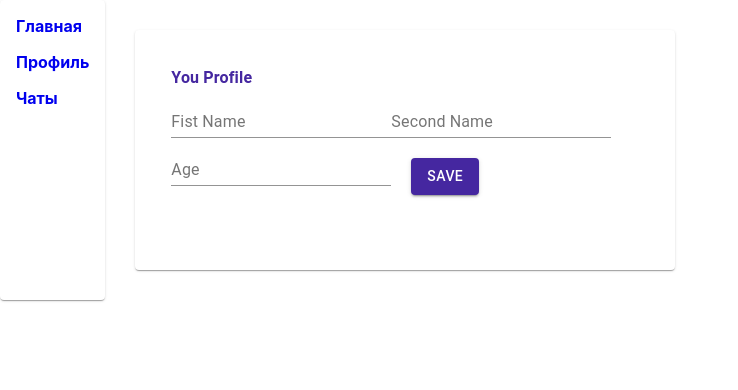
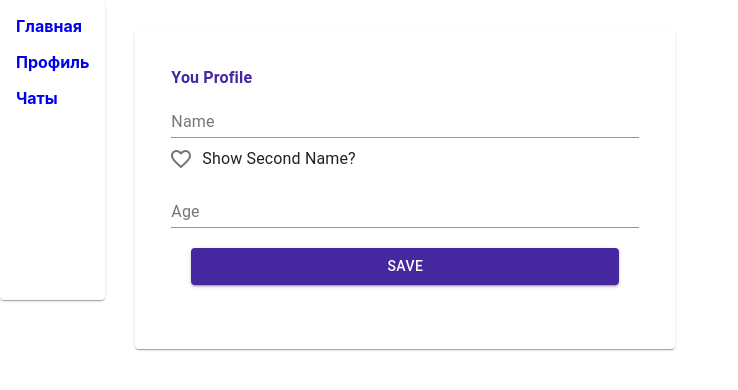
Before and after one commit to tes66/react2022, a React (Create React App) app: page /profile in a window 1280 px wide. Shown: the top 390 px of the page, without its empty margins (0-738 px from the left). Built offline with nearby package versions, Linux system fonts and the light colour scheme.

Commit message:
Lession_5_6

```diff
--- a/package.json
+++ b/package.json
@@ -4,13 +4,16 @@
   "private": true,
   "dependencies": {
     "@material-ui/core": "^4.12.3",
+    "@material-ui/icons": "^4.11.3",
     "@testing-library/jest-dom": "^5.14.1",
     "@testing-library/react": "^11.2.7",
     "@testing-library/user-event": "^12.8.3",
     "react": "^17.0.2",
     "react-dom": "^17.0.2",
+    "react-redux": "^8.0.4",
     "react-router-dom": "^5.3.4",
     "react-scripts": "4.0.3",
+    "redux": "^4.2.0",
     "web-vitals": "^1.1.2"
   },
   "scripts": {
--- a/src/components/Profile.js
+++ b/src/components/Profile.js
@@ -2,9 +2,16 @@ import '../App.css';
 import React from 'react';
 import { makeStyles } from '@material-ui/core/styles';
 import {TextField, Button} from "@material-ui/core";
+import FormControlLabel from '@material-ui/core/FormControlLabel';
+import Checkbox from '@material-ui/core/Checkbox';
+import Favorite from '@material-ui/icons/Favorite';
+import FavoriteBorder from '@material-ui/icons/FavoriteBorder';
 import Card from '@material-ui/core/Card';
 import CardContent from '@material-ui/core/CardContent';
 import Typography from '@material-ui/core/Typography';
+import { showNameAction } from './store/profile/actions';
+import { useSelector, useDispatch } from 'react-redux';
+
 
 
 const useStyles = makeStyles({
@@ -17,12 +24,25 @@ const useStyles = makeStyles({
   text: {
     fontSize: 12,
     textAlign: 'center'
+  },
+  form: {
+    display: 'flex',
+    flexDirection: 'column'
   }
-
 });
 
 function Profile (){
     const classes = useStyles();
+    const iSshowName = useSelector((state) => state.showName);
+    const dispatch = useDispatch()
+
+
+    const setShowName = () => {
+      dispatch(showNameAction)
+
+    };
+
+
 
     return (
 
@@ -32,9 +52,17 @@ function Profile (){
   You Profile
   </Typography>
 
-    <form >
-        <TextField id="outlined-basic" label="Fist Name" />
-        <TextField id="outlined-basic" label="Second Name" />
+    <form className={classes.form}>
+        <TextField id="outlined-basic" label= 'Name'/>
+        {iSshowName &&
+        <TextField id="outlined-basic" label="Second Name" name="checkedH"/>}
+        <FormControlLabel
+        control={<Checkbox icon={<FavoriteBorder />} checkedIcon={<Favorite />} name="checkedH"
+        onChange={setShowName}
+        />}
+        label="Show Second Name?"
+      />
+
         <TextField id="outlined-basic" label="Age" />
           <Button style={{margin: '20px'}} variant="contained" type="button" color="secondary">
             Save
--- /dev/null
+++ b/src/components/store/index.js
@@ -0,0 +1,6 @@
+import { createStore } from "redux";
+import { profileReducer } from "./profile/reducer";
+
+export const store = createStore(profileReducer,
+    window.__REDUX_DEVTOOLS_EXTENSION__ && window.__REDUX_DEVTOOLS_EXTENSION__()
+    );
--- /dev/null
+++ b/src/components/store/profile/actions.js
@@ -0,0 +1,5 @@
+export const SHOWNAME_ACTION = "PROFILE__SHOWNAME_ACTION";
+
+export const showNameAction = {
+  type: SHOWNAME_ACTION
+}
--- /dev/null
+++ b/src/components/store/profile/reducer.js
@@ -0,0 +1,19 @@
+import { SHOWNAME_ACTION } from "./actions"
+
+const initialState = {
+    showName: false,
+    name: 'Anonymous'
+}
+
+export const profileReducer = (state = initialState, action) => {
+    switch (action.type) {
+        case SHOWNAME_ACTION: {
+            return {
+                ...state,
+                showName: !state.showName
+            }
+        }
+        default:
+            return state;
+    }
+}
```
Also changed, not shown: src/App.js (+6 -6 lines), 1 other file (tests, documents, lock files or other folders).
